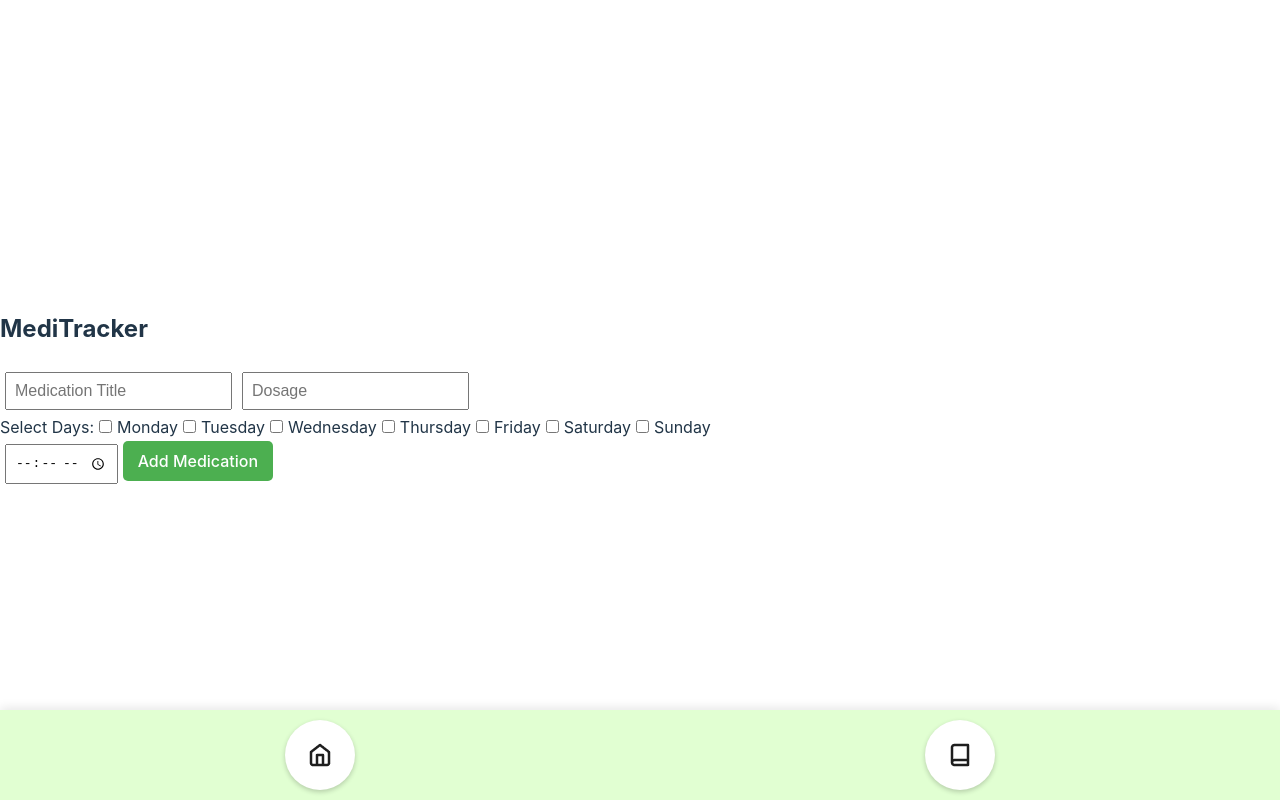
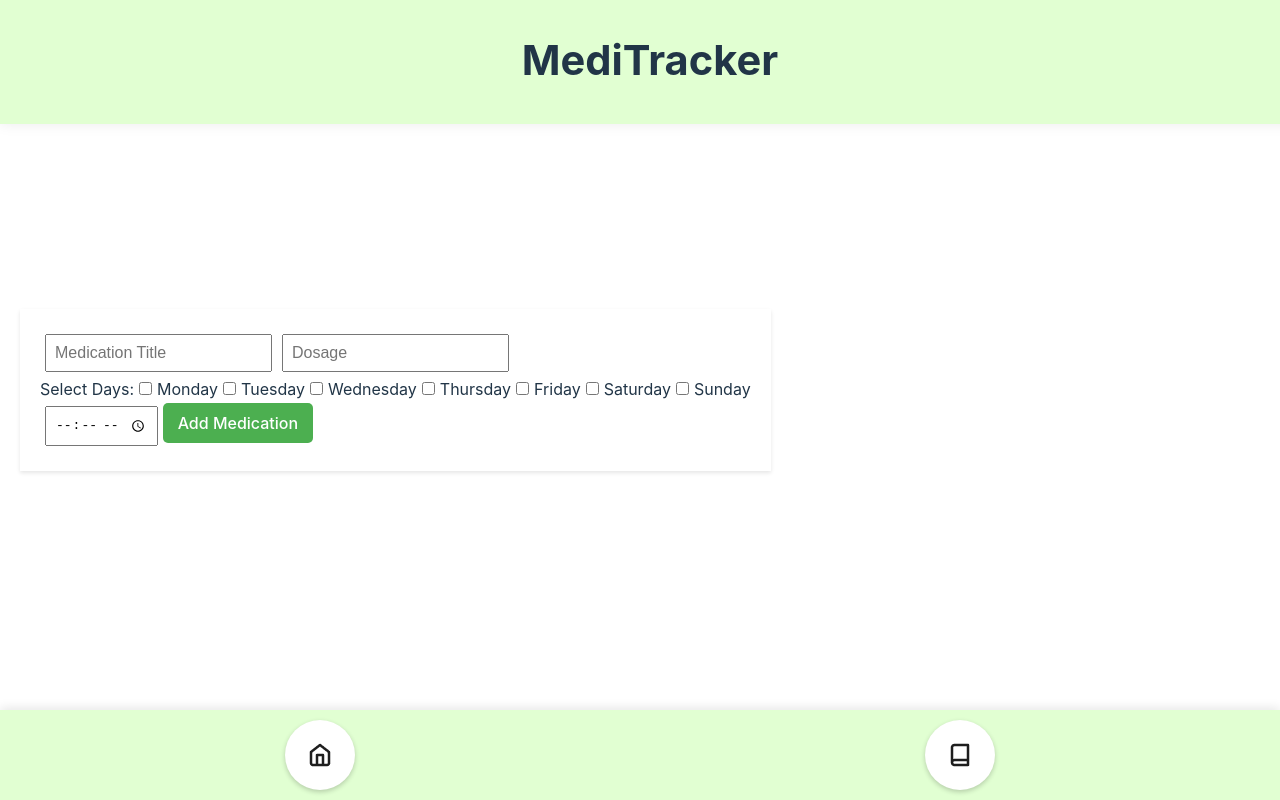
Before and after one commit to rheashetti/MediTracker2.0, a React (Vite) app in the folder MediTracker2.0/: page /profile in a window 1280 px wide. Built offline with nearby package versions, Linux system fonts and the light colour scheme.

Commit message:
edited medicine book

```diff
--- a/MediTracker2.0/package.json
+++ b/MediTracker2.0/package.json
@@ -10,6 +10,7 @@
     "preview": "vite preview"
   },
   "dependencies": {
+    "@fontsource/poppins": "^5.1.1",
     "axios": "^1.7.9",
     "framer-motion": "^12.0.5",
     "react": "^18.3.1",
--- a/MediTracker2.0/src/App.jsx
+++ b/MediTracker2.0/src/App.jsx
@@ -2,7 +2,7 @@ import React from "react";
 import { BrowserRouter as Router, Routes, Route } from "react-router-dom";
 import NavBar from "./components/Navbar";
 import HomeCalendar from "./pages/home-calendar";
-import MedicineBook from "./pages/medicine-book";
+import MedicineBook from "./components/medicine-book";
 
 const App = () => {
   return (
--- a/MediTracker2.0/src/components/Card.css
+++ b/MediTracker2.0/src/components/Card.css
@@ -1,7 +1,71 @@
+.medi-header {
+  position: fixed;
+  width: 100%;
+  top: 0;
+  left: 0;
+  background-color: #e1ffd2; /* Add a background color to avoid transparency issues */
+  z-index: 100; /* Keep header above other elements */
+  padding: 10px;
+  text-align: center;
+}
+
+.form {
+  display: flex;
+  position: relative;
+  flex-wrap: wrap;
+  justify-content: center;
+  margin-top: 100px; /* Adds space below the fixed header */
+  padding: 20px;
+  z-index: 10; /* Make sure the form is above other elements */
+}
+
+.medic-container {
+  padding-top: 60px; /* Adjust this based on your header height */
+}
+
+.medication-form {
+  width: 100%;
+  padding: 20px;
+  background-color: white;
+  top: 10%;
+  margin-top:20px;
+  box-shadow: 0 2px 4px rgba(0, 0, 0, 0.1); /* Optional: add a shadow for better visibility */
+  margin-bottom: 20px;
+}
+
+.medication-form input {
+  margin: 5px;
+  padding: 8px;
+  font-size: 1em;
+}
+
+.medication-form button {
+  padding: 10px 15px;
+  font-size: 1em;
+  background-color: #4CAF50;
+  color: white;
+  border: none;
+  border-radius: 5px;
+  cursor: pointer;
+}
+
+.medication-form button:hover {
+  background-color: #45a049;
+}
+
+.cards-container {
+  display: flex;
+  flex-wrap: wrap;
+  justify-content: center;
+  overflow-y: auto;
+  max-height: 400px; /* Limit the height of the container */
+  padding: 10px;
+  margin-bottom: 100px;
+}
+
 .card-container {
   border: 1px solid #ddd;
   border-radius: 8px;
-    margin: 10px;
   padding: 20px;
   width: 200px;
   text-align: center;
@@ -29,44 +93,3 @@
   font-size: 1em;
   font-weight: bold;
 }
-
-  .medication-form {
-    margin-bottom: 20px;
-  }
-
-  .medication-form input {
-    margin: 5px;
-    padding: 8px;
-    font-size: 1em;
-  }
-
-  .medication-form button {
-    padding: 10px 15px;
-    font-size: 1em;
-    background-color: #4CAF50;
-    color: white;
-    border: none;
-    border-radius: 5px;
-    cursor: pointer;
-  }
-
-  .medication-form button:hover {
-    background-color: #45a049;
-  }
-
-  .cards-container {
-    display: flex;
-    flex-wrap: wrap;
-    justify-content: center;
-  }
-
-
-  .medication-schedule {
-    margin-top: 10px;
-    font-size: 0.9rem;
-  }
-
-  .medication-schedule h4 {
-    margin: 0;
-    font-weight: bold;
-  }
--- a/MediTracker2.0/src/components/home-calendar.css
+++ b/MediTracker2.0/src/components/home-calendar.css
@@ -4,12 +4,26 @@
   align-items: center;
 }
 
+.medi-header {
+  display: flex;
+  flex-direction: column;
+  position: fixed;
+  top: 0;
+  left: 0;
+  right: 0;
+  height: 13%;
+  background-color: #e1ffd2;
+  font-size: small;
+  text-align: center;
+  box-shadow: 0 -2px 15px rgba(0, 0, 0, 0.1);
+}
+
 .App-header {
   display: flex;
   flex-direction: column;
   position: absolute;
-  top: 0;
-  left: 0;
+  top:15%;
+  left: 3%;
 }
 
 .main-content {
@@ -21,7 +35,7 @@
 
 .greeting {
   padding: 1rem;
-  font-size: 1.5rem;
+  font-size: 1.3rem;
   font-weight: bold;
   width: 100%;
   text-align: left;
@@ -34,12 +48,15 @@
   font-weight: bold;
   width: 100%;
   text-align: left;
-  margin-top: -1.5rem;
+  margin-top: -2rem;
 }
 
 .Calendar {
   display: flex;
-  margin-top: -8rem;
+  position: fixed;
+  top: 26%; /* Adjust this value as needed */
+  right: 0;
+  margin-top: 0; /* Remove the negative margin */
   flex-direction: column;
   align-items: center;
   justify-content: center;
@@ -87,7 +104,7 @@
 /* Events container styles */
 .events-container {
   margin-top: 24px;
-  width: 100%;
+  width: 90%;
   max-width: 400px;
 }
 
--- /dev/null
+++ b/MediTracker2.0/src/components/medicine-book.jsx
@@ -0,0 +1,128 @@
+import React, { useState } from 'react';
+import Card from './Card';
+import axios from 'axios';
+
+const MedicineBook = () => {
+  const [medications, setMedications] = useState([]);
+  const [newMedication, setNewMedication] = useState({
+    title: '',
+    description: '',
+    Dosage: '',
+    imgSrc: '',
+    schedule: { days: [], time: '' },
+  });
+
+  const handleInputChange = (e) => {
+    const { name, value } = e.target;
+    if (name === 'days') {
+      setNewMedication((prevState) => {
+        const updatedDays = prevState.schedule.days.includes(value)
+          ? prevState.schedule.days.filter((day) => day !== value)
+          : [...prevState.schedule.days, value];
+
+        return {
+          ...prevState,
+          schedule: { ...prevState.schedule, days: updatedDays },
+        };
+      });
+    } else if (name === 'time') {
+      setNewMedication((prevState) => ({
+        ...prevState,
+        schedule: { ...prevState.schedule, time: value },
+      }));
+    } else {
+      setNewMedication((prevState) => ({
+        ...prevState,
+        [name]: value,
+      }));
+    }
+  };
+
+  const handleAddMedication = (e) => {
+    e.preventDefault();
+    setMedications([...medications, newMedication]);
+    axios
+      .post('http://localhost:5000/addmed', newMedication)
+      .then((response) => {
+        setMedications(response.data.medications); // Update medications list
+        setNewMedication({
+          title: '',
+          description: '',
+          Dosage: '',
+          imgSrc: '',
+          schedule: { days: [], time: '' },
+        }); // Reset form
+      });
+  };
+
+  return (
+    <div className="app-container">
+      <header className="medi-header">
+        <h1>MediTracker</h1>
+      </header>
+      <div className="medi-container">
+        {/* Medication Form */}
+        <div className="form">
+          <form onSubmit={handleAddMedication} className="medication-form">
+            <input
+              type="text"
+              name="title"
+              placeholder="Medication Title"
+              value={newMedication.title}
+              onChange={handleInputChange}
+            />
+            <input
+              type="text"
+              name="Dosage"
+              placeholder="Dosage"
+              value={newMedication.Dosage}
+              onChange={handleInputChange}
+            />
+            {/* Days of the week input */}
+            <div className="schedule-days">
+              <label>Select Days:</label>
+              {['Monday', 'Tuesday', 'Wednesday', 'Thursday', 'Friday', 'Saturday', 'Sunday'].map((day) => (
+                <label key={day}>
+                  <input
+                    type="checkbox"
+                    name="days"
+                    value={day}
+                    checked={newMedication.schedule.days.includes(day)}
+                    onChange={handleInputChange}
+                  />
+                  {day}
+                </label>
+              ))}
+            </div>
+            {/* Time of day input */}
+            <input
+              type="time"
+              name="time"
+              value={newMedication.schedule.time}
+              onChange={handleInputChange}
+            />
+            <button type="submit">Add Medication</button>
+          </form>
+        </div>
+
+        {/* Medication Cards Display */}
+        <div className="input-container">
+          <div className="cards-container">
+            {medications.map((medication, index) => (
+              <Card
+                key={index}
+                title={medication.title}
+                description={medication.description}
+                Dosage={medication.Dosage}
+                imgSrc={medication.imgSrc}
+                schedule={medication.schedule}
+              />
+            ))}
+          </div>
+        </div>
+      </div>
+    </div>
+  );
+};
+
+export default MedicineBook;
--- a/MediTracker2.0/src/pages/home-calendar.jsx
+++ b/MediTracker2.0/src/pages/home-calendar.jsx
@@ -5,17 +5,20 @@ import '../components/home-calendar.css'
 const HomeCalendar = () => {
   return (
     <div className="container">
-      <header className="App-header">
-      <div className="greeting">Hello, Patient!</div>
-      <div className="patient-info">DOB: </div>
+      <header className="medi-header">
+        <h1>MediTracker</h1>
       </header>
+      <div className="App-header">
+        <div className="greeting">Hello, Patient!</div>
+        <div className="patient-info">DOB: </div>
+      </div>
       <main className="main-content">
-      <div className="Calendar">
-        <HorizontalDatePicker />
-      </div>
+        <div className="Calendar">
+          <HorizontalDatePicker />
+        </div>
       </main>
     </div>
-    );
+  );
 }
 
 export default HomeCalendar;
--- a/MediTracker2.0/src/pages/medicine-book.jsx
+++ /dev/null
@@ -1,172 +0,0 @@
-import React, { useState } from 'react';
-import Card from '../components/Card';
-import axios from 'axios';
-
-const MedicineBook = () => {
-  // Initial state with some default medication data
-  const [medications, setMedications] = useState([
-    /*{
-      title: 'Ibuprofen',
-      description: 'Used to treat pain, fever, and inflammation.',
-      Dosage: '200mg',
-      imgSrc: 'https://via.placeholder.com/40', // Replace with actual medication image URL
-      schedule: { days: ['Monday', 'Wednesday', 'Friday'], time: '08:00 AM' },
-    },
-    {
-      title: 'Vitamin C',
-      description: 'Boosts immune system and prevents scurvy.',
-      Dosage: '500mg',
-      imgSrc: 'https://via.placeholder.com/40', // Replace with actual medication image URL
-      schedule: { days: ['Sunday'], time: '09:00 AM' },
-    },*/
-  ]);
-
-  // State to handle form inputs
-  const [newMedication, setNewMedication] = useState({
-    title: '',
-    description: '',
-    Dosage: '',
-    imgSrc: '',
-    schedule: { days: [], time: '' },
-  });
-
-    // Fetch medications from Flask backend
-    /*useEffect(() => {
-      axios.get('http://localhost:5000/api/medications')
-        .then(response => {
-          setMedications(response.data);
-        })
-        .catch(error => {
-          console.error('There was an error fetching the medications!', error);
-        });
-    }, []);*/
-
-  // Handle input change for form fields
-  const handleInputChange = (e) => {
-    const { name, value } = e.target;
-    if (name === 'days') {
-      // Toggle the selected day
-      setNewMedication((prevState) => {
-        const updatedDays = prevState.schedule.days.includes(value)
-          ? prevState.schedule.days.filter((day) => day !== value)
-          : [...prevState.schedule.days, value];
-
-        return {
-          ...prevState,
-          schedule: { ...prevState.schedule, days: updatedDays },
-        };
-      });
-    } else if (name === 'time') {
-      setNewMedication((prevState) => ({
-        ...prevState,
-        schedule: { ...prevState.schedule, time: value },
-      }));
-    } else {
-      setNewMedication((prevState) => ({
-        ...prevState,
-        [name]: value,
-      }));
-    }
-  };
-
-  // Handle form submission to add new medication
-  const handleAddMedication = (e) => {
-    e.preventDefault();
-
-    setMedications([...medications, newMedication]);
-    // Send a POST request to Flask to add the medication
-    axios.post('http://localhost:5000/addmed', newMedication)
-      .then(response => {
-        setMedications(response.data.medications); // Update the medications state
-        setNewMedication({
-          title: '',
-          description: '',
-          Dosage: '',
-          imgSrc: '',
-          schedule: { days: [], time: '' },
-        }); // Reset the form
-      })
-
-
-    // Add the new medication to the list
-    //setMedications([...medications, newMedication]);
-    // Reset the form
-    setNewMedication({
-      title: '',
-      description: '',
-      Dosage: '',
-      imgSrc: '',
-      schedule: { days: [], time: '' },
-    });
-  };
-
-  return (
-    <div className="app-container">
-      <div>
-        <h2>MediTracker</h2>
-      </div>
-
-      {/* Add Medication Form */}
-      <form onSubmit={handleAddMedication} className="medication-form">
-        <input
-          type="text"
-          name="title"
-          placeholder="Medication Title"
-          value={newMedication.title}
-          onChange={handleInputChange}
-        />
-        <input
-          type="text"
-          name="Dosage"
-          placeholder="Dosage"
-          value={newMedication.Dosage}
-          onChange={handleInputChange}
-        />
-
-        {/* Days of the week input */}
-        <div className="schedule-days">
-          <label>Select Days:</label>
-          {['Monday', 'Tuesday', 'Wednesday', 'Thursday', 'Friday', 'Saturday', 'Sunday'].map((day) => (
-            <label key={day}>
-              <input
-                type="checkbox"
-                name="days"
-                value={day}
-                checked={newMedication.schedule.days.includes(day)}
-                onChange={handleInputChange}
-              />
-              {day}
-            </label>
-          ))}
-        </div>
-
-        {/* Time of day input */}
-        <input
-          type="time"
-          name="time"
-          value={newMedication.schedule.time}
-          onChange={handleInputChange}
-        />
-
-        <button type="submit">Add Medication</button>
-      </form>
-
-      {/* Medication Cards Display */}
-      <div className="cards-container">
-        {medications.map((medication, index) => (
-          <Card
-            key={index}
-            title={medication.title}
-            description={medication.description}
-            Dosage={medication.Dosage}
-            imgSrc={medication.imgSrc}
-            schedule={medication.schedule}
-          />
-        ))}
-      </div>
-    </div>
-  );
-};
-
-
-export default MedicineBook;
```
Also changed, not shown: MediTracker2.0/src/pages/medicine-book.css (added), 1 other file (tests, documents, lock files or other folders). Lines whose indentation alone changed are shown as unchanged.
